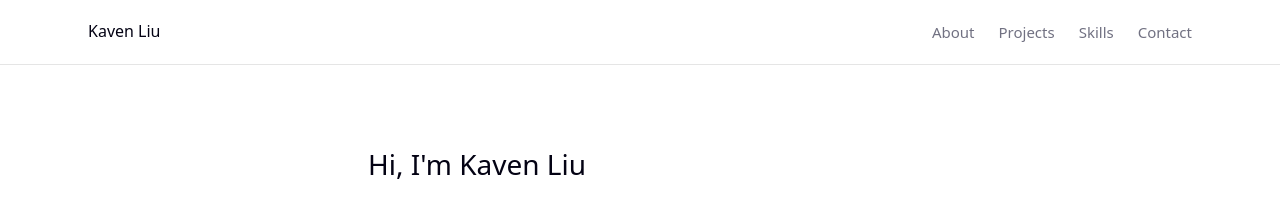
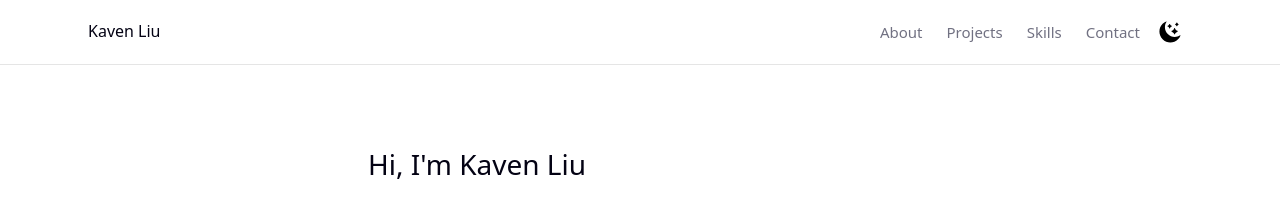
Before and after one commit to Reios0/reios0.github.io, a Jekyll site: the page built from index.html, in a window 1280 px wide. Shown: the top 211 px of the page. Built offline with Jekyll 4.4.1, drawn with Linux system fonts in a browser that asks for light colours.

Commit message:
Add light/dark mode support

```diff
--- a/_includes/nav.html
+++ b/_includes/nav.html
@@ -5,6 +5,24 @@
     <a href="/#main-content" class="site-nav__brand" aria-label="{{ site.data.settings.title | default: site.title }} - home">
       {{ site.data.settings.title | default: site.title }}
     </a>
+
+    <div class="site-nav__actions">
+      <ul class="site-nav__links" id="nav-menu" role="list">
+        <li><a href="/#about">About</a></li>
+        <li><a href="/#projects">Projects</a></li>
+        <li><a href="/#skills">Skills</a></li>
+        <li><a href="/#contact">Contact</a></li>
+      </ul>
+
+      <!-- Dark mode toggle -->
+      <button
+        class="theme-toggle"
+        id="theme-toggle"
+        aria-label="Switch to dark theme"
+      >
+        <img src="{{ '/assets/icons/moon.svg' | relative_url }}" alt="" aria-hidden="true" class="theme-toggle__icon-light">
+        <img src="{{ '/assets/icons/sun.svg' | relative_url }}" alt="" aria-hidden="true" class="theme-toggle__icon-dark">
+      </button>
 
       <!-- The hamburger menu for the mobile layout -->
       <button
@@ -16,12 +34,6 @@
         <img src="{{ '/assets/icons/hamburger.svg' | relative_url }}" alt="" aria-hidden="true" class="site-nav__icon-open">
         <img src="{{ '/assets/icons/close.svg' | relative_url }}" alt="" aria-hidden="true" class="site-nav__icon-close">
       </button>
-
-    <ul class="site-nav__links" id="nav-menu" role="list">
-      <li><a href="/#about">About</a></li>
-      <li><a href="/#projects">Projects</a></li>
-      <li><a href="/#skills">Skills</a></li>
-      <li><a href="/#contact">Contact</a></li>
-    </ul>
+    </div>
   </div>
 </nav>
--- a/_layouts/default.html
+++ b/_layouts/default.html
@@ -3,9 +3,16 @@
   <head>
     <meta charset="UTF-8">
     <meta name="viewport" content="width=device-width, initial-scale=1.0">
+    <script>
+      (function () {
+        let stored = localStorage.getItem('theme');
+        let systemDark = window.matchMedia('(prefers-color-scheme: dark)').matches;
+        document.documentElement.setAttribute('data-theme', stored || (systemDark ? 'dark' : 'light'));
+      })();
+    </script>
     <title>{{ page.title }} | {{ site.data.settings.title }}</title>
     <meta name="description" content="{{ page.description | default: site.data.settings.description }}">
-    <meta name="color-scheme" content="light">
+    <meta name="color-scheme" content="light dark">
     <link rel="stylesheet" href="/assets/css/main.css">
   </head>
   <body>
--- a/assets/css/main.css
+++ b/assets/css/main.css
@@ -13,10 +13,22 @@
   --border:       rgba(0, 0, 0, 0.1);
   --primary:      #030213;
   --primary-fg:   #ffffff;
+  --nav-bg: rgba(255, 255, 255, 0.95);
   --radius:       0.625rem;
   --max-w:        72rem;
   --max-w-prose:  48rem;
   --touch-target: 2.75rem;
+}
+
+[data-theme="dark"] {
+  --bg: #0e0e11;
+  --fg: #f0f0f3;
+  --muted-bg: #1c1c21;
+  --muted-fg: #a1a1ab;
+  --border: rgba(255, 255, 255, 0.12);
+  --primary: #f0f0f3;
+  --primary-fg: #0e0e11;
+  --nav-bg: rgba(14, 14, 17, 0.95);
 }
 
 html {
@@ -155,7 +167,7 @@
   z-index: 50;
   width: 100%;
   border-bottom: 1px solid var(--border);
-  background: rgba(255, 255, 255, 0.95);
+  background: var(--nav-bg);
   backdrop-filter: blur(8px);
 }
 
@@ -180,6 +192,12 @@
   opacity: 0.7;
 }
 
+.site-nav__actions {
+  display: flex;
+  align-items: center;
+  gap: 0.5rem;
+}
+
 .site-nav__links {
   display: flex;
   gap: 1.5rem;
@@ -195,6 +213,34 @@
 }
 .site-nav__links a:hover {
   color: var(--fg);
+}
+
+/* Navigation - Theme Toggle */
+.theme-toggle {
+  display: inline-flex;
+  align-items: center;
+  justify-content: center;
+  width: var(--touch-target);
+  height: var(--touch-target);
+  background: none;
+  border: none;
+  cursor: pointer;
+  padding: 0.5rem;
+  border-radius: var(--radius);
+}
+.theme-toggle:hover {
+  background: var(--muted-bg);
+}
+
+.theme-toggle__icon-dark {
+  display: none;
+}
+
+[data-theme="dark"] .theme-toggle__icon-light {
+  display: none;
+}
+[data-theme="dark"] .theme-toggle__icon-dark {
+  display: block;
 }
 
 /* Navigation - Hamburger Menu */
@@ -224,6 +270,11 @@
 }
 .site-nav__toggle[aria-expanded="true"] .site-nav__icon-close {
   display: block;
+}
+
+[data-theme="dark"] .site-nav__icon-open,
+[data-theme="dark"] .site-nav__icon-close {
+  filter: invert(1);
 }
 
 /* Footer */
--- a/assets/js/main.js
+++ b/assets/js/main.js
@@ -1,3 +1,31 @@
+/* Dark mode toggle */
+const themeToggle = document.getElementById('theme-toggle');
+const root = document.documentElement;
+
+const applyTheme = (theme) => {
+  root.setAttribute('data-theme', theme);
+
+  if (themeToggle) {
+    themeToggle.setAttribute(
+      'aria-label',
+      theme === 'dark' ? 'Switch to light theme' : 'Switch to dark theme'
+    );
+  }
+};
+
+// Use stored preference on load, falling back to OS preference otherwise
+const stored = localStorage.getItem('theme');
+const systemPrefersDark = window.matchMedia('(prefers-color-scheme: dark)').matches;
+applyTheme(stored || (systemPrefersDark ? 'dark' : 'light'));
+
+if (themeToggle) {
+  themeToggle.addEventListener('click', () => {
+    const next = root.getAttribute('data-theme') === 'dark' ? 'light' : 'dark';
+    applyTheme(next);
+    localStorage.setItem('theme', next);
+  });
+}
+
 /* Mobile navigation toggle */
 const toggle = document.querySelector('.site-nav__toggle');
 const menu = document.querySelector('.site-nav__links');
```
Also changed, not shown: assets/icons/moon.svg (added), assets/icons/sun.svg (added). Lines whose indentation alone changed are shown as unchanged.
